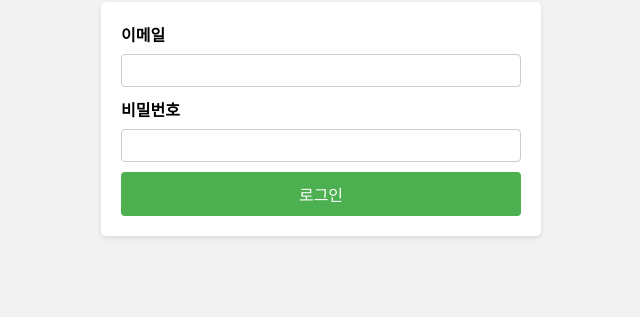
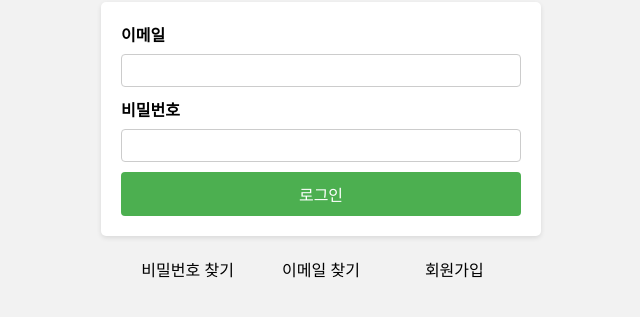
Before and after one commit to codeJSwing/node_e-commerce, a website: page public/components/login.html in a window 1280 px wide. Shown: the part 115-432 px from the top of the page, without its empty margins (319-959 px from the left). Drawn offline with Linux system fonts and the light colour scheme.

Commit message:
Add: recovery password, email & signup(in loginpage)

```diff
--- a/public/components/login.html
+++ b/public/components/login.html
@@ -16,6 +16,13 @@
 
 		<button type="submit">로그인</button>
 	</form>
+
+	<div class="button-section">
+		<button id="password-reset">비밀번호 찾기</button>
+		<button id="username-recovery">이메일 찾기</button>
+		<button id="signup">회원가입</button>
+	</div>
+
 <script src="/scripts/login.js"></script>
 </body>
 </html>
--- a/public/styles/login.css
+++ b/public/styles/login.css
@@ -47,3 +47,20 @@ button[type="submit"] {
 button[type="submit"]:hover {
     background-color: #45a049;
 }
+
+.button-section {
+    display: flex;
+    justify-content: space-between;
+    max-width: 400px;
+    margin: 0 auto;
+    padding: 20px;
+}
+
+.button-section button {
+    flex: 1;
+    margin: 0 5px;
+    background-color: transparent;
+    border: none;
+    font-size: 16px;
+    cursor: pointer;
+}
```
Lines whose indentation alone changed are shown as unchanged.
